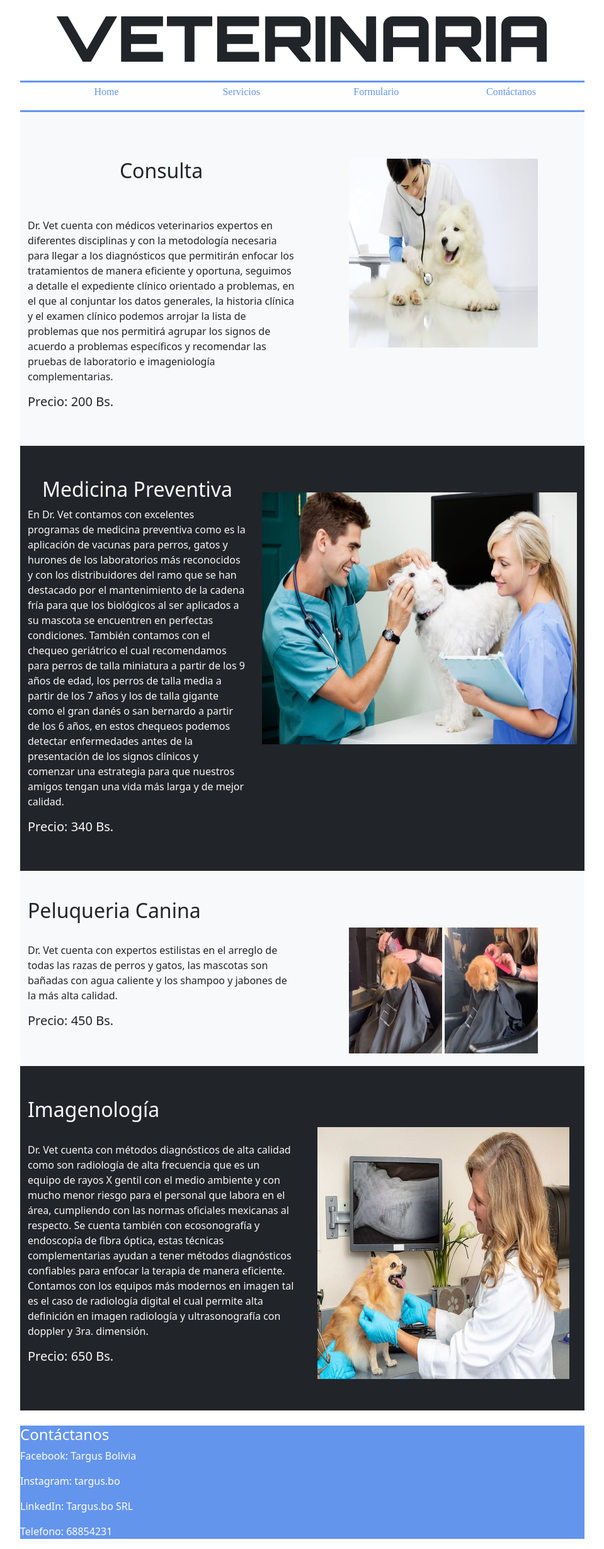
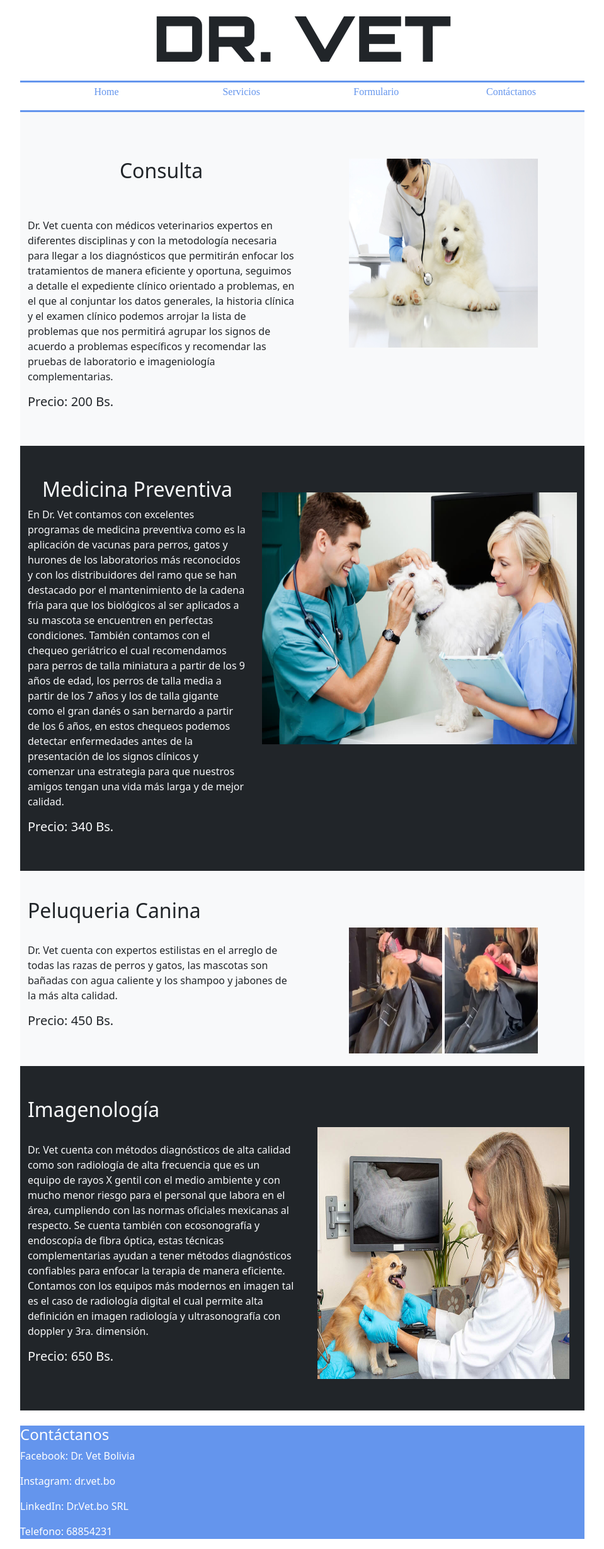
Before and after one commit to eddiealba/tecnoweb, a PHP site: page /catalogo.php in a window 1280 px wide. Shown: the whole page at 63% size, without its empty margins (160-1119 px from the left). Run offline with PHP 8.4, Linux system fonts and the light colour scheme; some web fonts are replaced.

Commit message:
Cambios en el header y footer

```diff
--- a/includes/footer.php
+++ b/includes/footer.php
@@ -1,8 +1,8 @@
 <br>
 <div style = "height: 100%; width: 100% ;background-color:cornflowerblue; background-repeat: no-repeat; position: relative;color: white; ">
     <h4>Contáctanos</h4>
-    <p>Facebook: Targus Bolivia</p>
-    <p>Instagram: targus.bo</p>
-    <p>LinkedIn: Targus.bo SRL</p>
+    <p>Facebook: Dr. Vet Bolivia</p>
+    <p>Instagram: dr.vet.bo</p>
+    <p>LinkedIn: Dr.Vet.bo SRL</p>
     <p>Telefono: 68854231</p>
 </div>
--- a/includes/header.php
+++ b/includes/header.php
@@ -11,7 +11,7 @@
     <link rel="preconnect" href="https://fonts.googleapis.com">
     <link rel="preconnect" href="https://fonts.gstatic.com" crossorigin>
     <link href="https://fonts.googleapis.com/css2?family=Orbitron:wght@900&display=swap" rel="stylesheet">
-    <title>Tienda Targus</title>
+    <title>DR. VET</title>
     <style type="text/css">
 		body{
 			margin-right: 15%;
@@ -103,7 +103,7 @@
 </head>
 <body>
 	<div class="banner" id="banner">
-		<h1 class="titu" id="titu">VETERINARIA</h1>
+		<h1 class="titu" id="titu">DR. VET</h1>
 	</div>
 	<nav class="menu">
 		<ul>
```
Also changed, not shown: index.php (+17 -11 lines).
